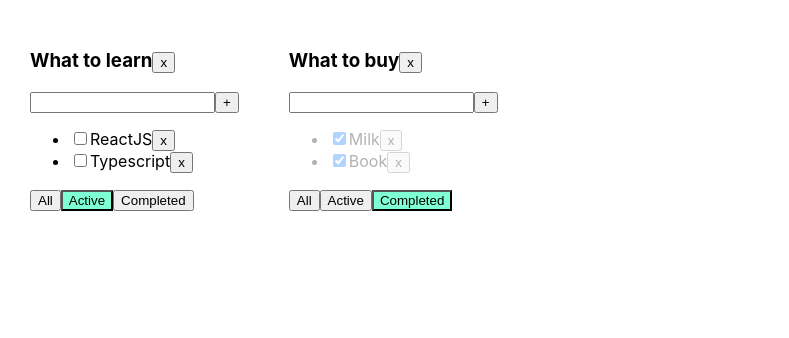
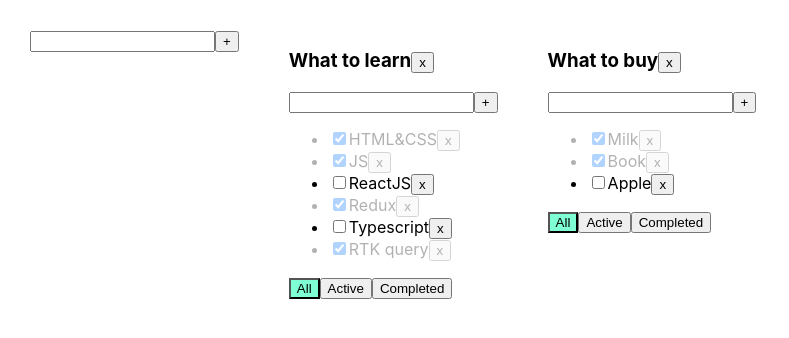
Before and after one commit to GALw395/Todolist, a React (Create React App) app: page / in a window 1280 px wide. Shown: the top 338 px of the page, without its empty margins (0-789 px from the left). Built offline with nearby package versions, Linux system fonts and the light colour scheme.

Commit message:
Sprint 02, week 2

```diff
--- /dev/null
+++ b/src/AddItemForm.tsx
@@ -0,0 +1,44 @@
+import { ChangeEvent, KeyboardEvent, useState } from "react"
+
+export type AddItemFormPropsType = {
+  addItem: (title: string) => void
+}
+
+export function AddItemForm(props: AddItemFormPropsType) {
+
+  const [newTaskTitle, setNewTaskTitle] = useState('')
+  const [error, setError] = useState<string | null>(null)
+
+  const onNewTitleChangeHandler = (el: ChangeEvent<HTMLInputElement>) => {
+    setNewTaskTitle(el.currentTarget.value)
+  }
+
+  const onKeyPressHandler = (el: KeyboardEvent<HTMLInputElement>) => {
+    setError(null)
+    if (el.key === 'Enter') {
+      addTaskButton()
+    }
+  }
+
+  const addTaskButton = () => {
+
+    if (newTaskTitle.trim() !== '') {
+      props.addItem(newTaskTitle.trim())
+      setNewTaskTitle('')
+    } else {
+      setError('Title is required')
+    }
+
+  }
+
+  return (
+    <div>
+
+      <input value={newTaskTitle} onChange={onNewTitleChangeHandler} onKeyDown={onKeyPressHandler} className={error ? 'error' : ''} />
+      <button onClick={addTaskButton}>+</button>
+      {error && <div className="error-message">{error}</div>}
+
+    </div>
+  )
+
+}
--- a/src/App.tsx
+++ b/src/App.tsx
@@ -1,7 +1,8 @@
 import { useState } from 'react';
 import './App.css';
-import { Todolist } from './Todolist';
+import { TaskType, Todolist } from './Todolist';
 import { v1 } from 'uuid';
+import { AddItemForm } from './AddItemForm';
 
 export type FilteredValueType = 'All' | 'Active' | 'Completed'
 
@@ -9,6 +10,11 @@
     id: string,
     title: string,
     filter: FilteredValueType
+
+}
+
+type TasksStateType = {
+    [key: string]: Array<TaskType>
 
 }
 
@@ -29,7 +35,7 @@
         let tasks = tasksObj[todolistId]
         let filteredTasks = tasks.filter(el => el.id !== id)
         tasksObj[todolistId] = filteredTasks
-        setTasks({...tasksObj})
+        setTasks({ ...tasksObj })
     }
 
     function addTask(title: string, todolistId: string) {
@@ -37,7 +43,7 @@
         let tasks = tasksObj[todolistId]
         let newTasks = [newTask, ...tasks]
         tasksObj[todolistId] = newTasks
-        setTasks({...tasksObj})
+        setTasks({ ...tasksObj })
 
 
     }
@@ -48,7 +54,18 @@
         let task = tasks.find(t => t.id === taskId)
         if (task) {
             task.isDone = isDone
-            setTasks({...tasksObj})
+            setTasks({ ...tasksObj })
+        }
+
+    }
+
+    function changeTaskTitle(taskId: string, newTitle: string, todolistId: string) {
+        let tasks = tasksObj[todolistId]
+
+        let task = tasks.find(t => t.id === taskId)
+        if (task) {
+            task.title = newTitle
+            setTasks({ ...tasksObj })
         }
 
     }
@@ -66,18 +83,26 @@
 
 
     let [todoLists, setTodoList] = useState<Array<TodoListsPropsType>>([
-        { id: todoListId1, title: 'What to learn', filter: 'Active' },
-        { id: todoListId2, title: 'What to buy', filter: 'Completed' }
+        { id: todoListId1, title: 'What to learn', filter: 'All' },
+        { id: todoListId2, title: 'What to buy', filter: 'All' }
     ])
 
     let removeTodolist = (todoListId: string) => {
-        let filteredTodolist = todoLists.filter( el => el.id !== todoListId )
+        let filteredTodolist = todoLists.filter(el => el.id !== todoListId)
         setTodoList(filteredTodolist)
         delete tasksObj[todoListId]
-        setTasks({...tasksObj})
+        setTasks({ ...tasksObj })
     }
 
-    let [tasksObj, setTasks] = useState({
+    function changeTodolistTitle(id: string, newTitle: string) {
+        const todolist = todoLists.find(el => el.id === id)
+        if (todolist) {
+            todolist.title = newTitle
+            setTodoList([...todoLists])
+        }
+    }
+
+    let [tasksObj, setTasks] = useState<TasksStateType>({
         [todoListId1]: [
             { id: v1(), title: 'HTML&CSS', isDone: true },
             { id: v1(), title: 'JS', isDone: true },
@@ -93,9 +118,21 @@
         ]
     })
 
+    function addTodolist(title: string) {
+        let todolist: TodoListsPropsType = { id: v1(), title: title, filter: 'All' }
+        setTodoList([todolist, ...todoLists])
+        setTasks(
+            {
+                ...tasksObj,
+                [todolist.id]: []
+            }
+        )
+    }
+
 
     return (
         <div className="App">
+            <AddItemForm addItem={addTodolist} />
             {todoLists.map((el) => {
 
                 let tasksForTodolist = tasksObj[el.id]
@@ -118,12 +155,11 @@
                         changeTaskStatus={changeStatus}
                         filter={el.filter}
                         removeTodolist={removeTodolist}
+                        changeTaskTitle={changeTaskTitle}
+                        changeTodolistTitle={changeTodolistTitle}
                     />
                 )
             })}
-
-
-
         </div>
     )
 }
--- /dev/null
+++ b/src/EditableSpan.tsx
@@ -0,0 +1,30 @@
+import { ChangeEvent, useState } from "react"
+
+type EditableSpanPropsType = {
+    title: string
+    onChange: (newValue: string) => void
+}
+
+export function EditableSpan(props: EditableSpanPropsType) {
+
+    let [editMode, setEditMode] = useState(false)
+    let [title, setTitle] = useState("")
+
+    const activateEditMode = () => {
+        setEditMode(true)
+        setTitle(props.title)
+    }
+    const activateViewMode = () => {
+        setEditMode(false)
+        props.onChange(title)
+    }
+    const onChangeHandler = (e: ChangeEvent<HTMLInputElement>) => setTitle(e.currentTarget.value)
+
+    return (
+
+        editMode
+        ? <input value={title} onChange={onChangeHandler} onBlur={activateViewMode} autoFocus/>
+        : <span onDoubleClick={activateEditMode}>{props.title}</span>
+
+    )
+}
--- a/src/Todolist.tsx
+++ b/src/Todolist.tsx
@@ -1,5 +1,7 @@
-import { ChangeEvent, useState, KeyboardEvent } from "react"
+import { ChangeEvent } from "react"
 import { FilteredValueType } from "./App"
+import { AddItemForm } from "./AddItemForm"
+import { EditableSpan } from "./EditableSpan"
 
 export type TaskType = {
   id: string
@@ -17,88 +19,53 @@
   changeTaskStatus: (taskId: string, isDone: boolean, todolistId: string) => void
   filter: FilteredValueType
   removeTodolist: (todolistId: string) => void
+  changeTaskTitle: (taskId: string, newTitle: string, todolistId: string) => void
+  changeTodolistTitle: (id: string, newTitle: string)=>void
 }
 
-export const Todolist = ({ id, title, tasks, removeTask, changeFilter, addTask, changeTaskStatus, filter, removeTodolist }: PropsType) => {
+export const Todolist = (props: PropsType) => {
 
-  const [newTaskTitle, setNewTaskTitle] = useState('')
-  const [error, setError] = useState<string | null>(null)
+  const onAllClickHandler = () => props.changeFilter('All', props.id)
+  const onActiveClickHandler = () => props.changeFilter('Active', props.id)
+  const onCompletedClickHandler = () => props.changeFilter('Completed', props.id)
+  const removeTodoListButton = () => props.removeTodolist(props.id)
+  const addTask = (title: string) => props.addTask(title, props.id)
 
-
-  const onNewTitleChangeHandler = (el: ChangeEvent<HTMLInputElement>) => {
-    setNewTaskTitle(el.currentTarget.value)
-  }
-
-
-  const addTaskButton = () => {
-
-    if (newTaskTitle.trim() !== '') {
-      addTask(newTaskTitle.trim(), id)
-      setNewTaskTitle('')
-    } else {
-      setError('Title is required')
-    }
-
-  }
-  const onKeyPressHandler = (el: KeyboardEvent<HTMLInputElement>) => {
-    setError(null)
-
-    if (el.key === 'Enter') {
-      addTaskButton()
-    }
-
-    // if (newTaskTitle.trim() !== '' && el.key === 'Enter') {
-    //   setError(null)
-    //   addTask(newTaskTitle.trim())
-    //   setNewTaskTitle('')
-    // } else {
-    //   setError('Title is required')
-    // }
-  }
-
-  const onAllClickHandler = () => changeFilter('All', id)
-  const onActiveClickHandler = () => changeFilter('Active', id)
-  const onCompletedClickHandler = () => changeFilter('Completed', id)
-  const removeTodoListButton = () => {
-    removeTodolist(id)
+  const changeTodolistTitle = (newTitle: string) => {
+      props.changeTodolistTitle(props.id, newTitle)
   }
 
   return (
     <div>
 
-      <h3>{title}<button onClick={ removeTodoListButton }>x</button></h3>
+      <h3>
+        <EditableSpan onChange={changeTodolistTitle} title={props.title} />
+        <button onClick={removeTodoListButton}>x</button>
+      </h3>
 
-      <div>
+      <AddItemForm addItem={addTask} />
 
-        <input
-          value={newTaskTitle}
-          onChange={onNewTitleChangeHandler}
-          onKeyDown={onKeyPressHandler}
-          className={error ? 'error' : ''}
-        />
-        <button onClick={addTaskButton}>+</button>
-
-        {error && <div className="error-message">{error}</div>}
-
-      </div>
-
-      {tasks.length === 0 ? (
+      {props.tasks.length === 0 ? (
         <p>Тасок нет</p>
       ) : (
         <ul>
-          {tasks.map(el => {
+          {props.tasks.map(el => {
 
-            const onRemoveHandler = () => removeTask(el.id, id)
-            const onChangeHandler = (e: ChangeEvent<HTMLInputElement>) => (
-              changeTaskStatus(el.id, e.currentTarget.checked, id)
-            )
+            const onRemoveHandler = () => props.removeTask(el.id, props.id)
+            const onChangeStatusHandler = (e: ChangeEvent<HTMLInputElement>) => {
+              props.changeTaskStatus(el.id, e.currentTarget.checked, props.id)
+            }
+
+            const onChangeTitleHandler = (newValue: string) => {
+              props.changeTaskTitle(el.id, newValue, props.id)
+            }
 
             return <li key={el.id} className={el.isDone ? 'is-done' : ''}>
               <input
                 type="checkbox"
-                onChange={onChangeHandler}
+                onChange={onChangeStatusHandler}
                 checked={el.isDone} />
-              <span>{el.title}</span>
+              <EditableSpan title={el.title} onChange={onChangeTitleHandler} />
               <button onClick={onRemoveHandler}>x</button>
             </li>
           }
@@ -106,10 +73,15 @@
         </ul>
       )}
       <div>
-        <button className={filter === 'All' ? "active-filter" : ''} onClick={onAllClickHandler}>All</button>
-        <button className={filter === 'Active' ? "active-filter" : ''} onClick={onActiveClickHandler}>Active</button>
-        <button className={filter === 'Completed' ? "active-filter" : ''} onClick={onCompletedClickHandler}>Completed</button>
+        <button className={props.filter === 'All' ? "active-filter" : ''} onClick={onAllClickHandler}>All</button>
+        <button className={props.filter === 'Active' ? "active-filter" : ''} onClick={onActiveClickHandler}>Active</button>
+        <button className={props.filter === 'Completed' ? "active-filter" : ''} onClick={onCompletedClickHandler}>Completed</button>
       </div>
     </div>
   )
+
+
+
+
+
 }
```
